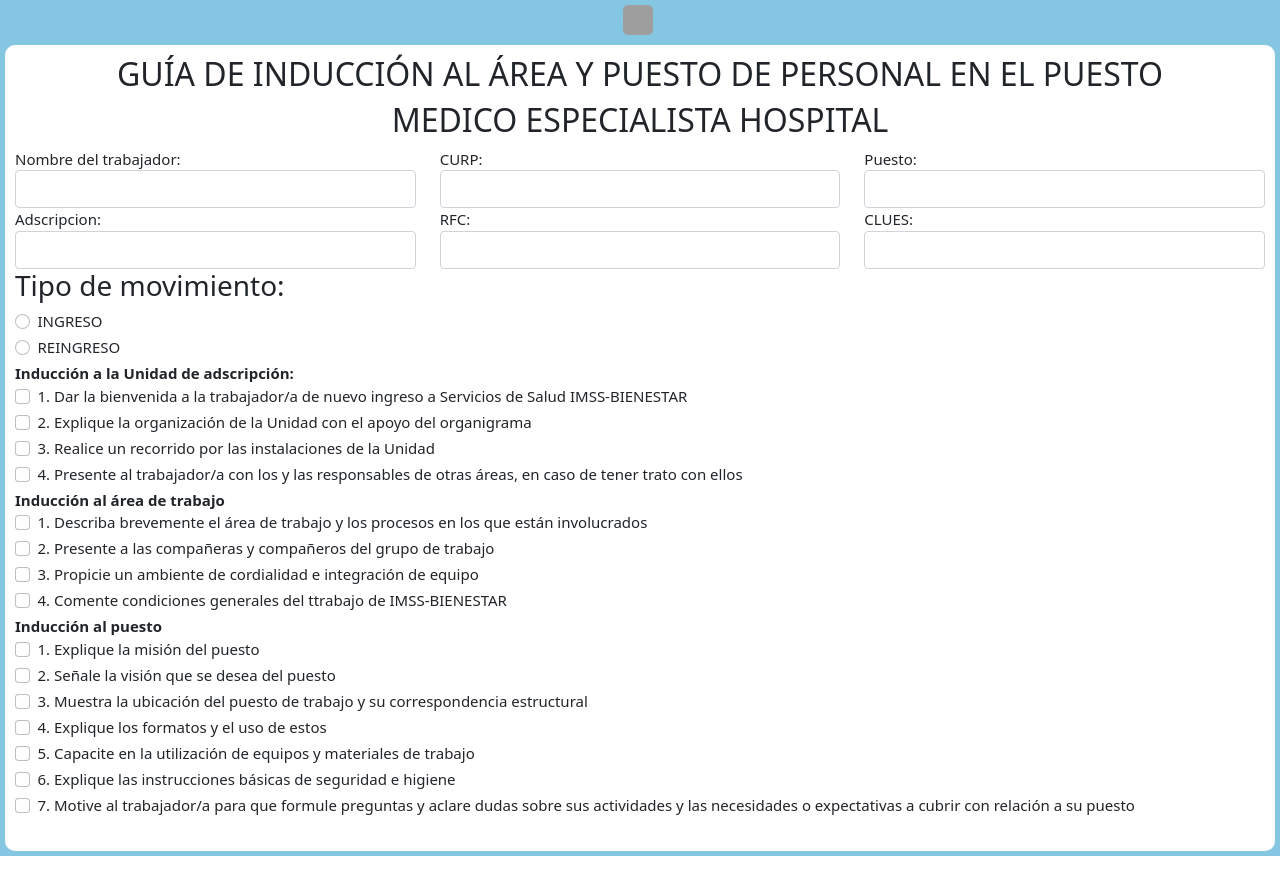
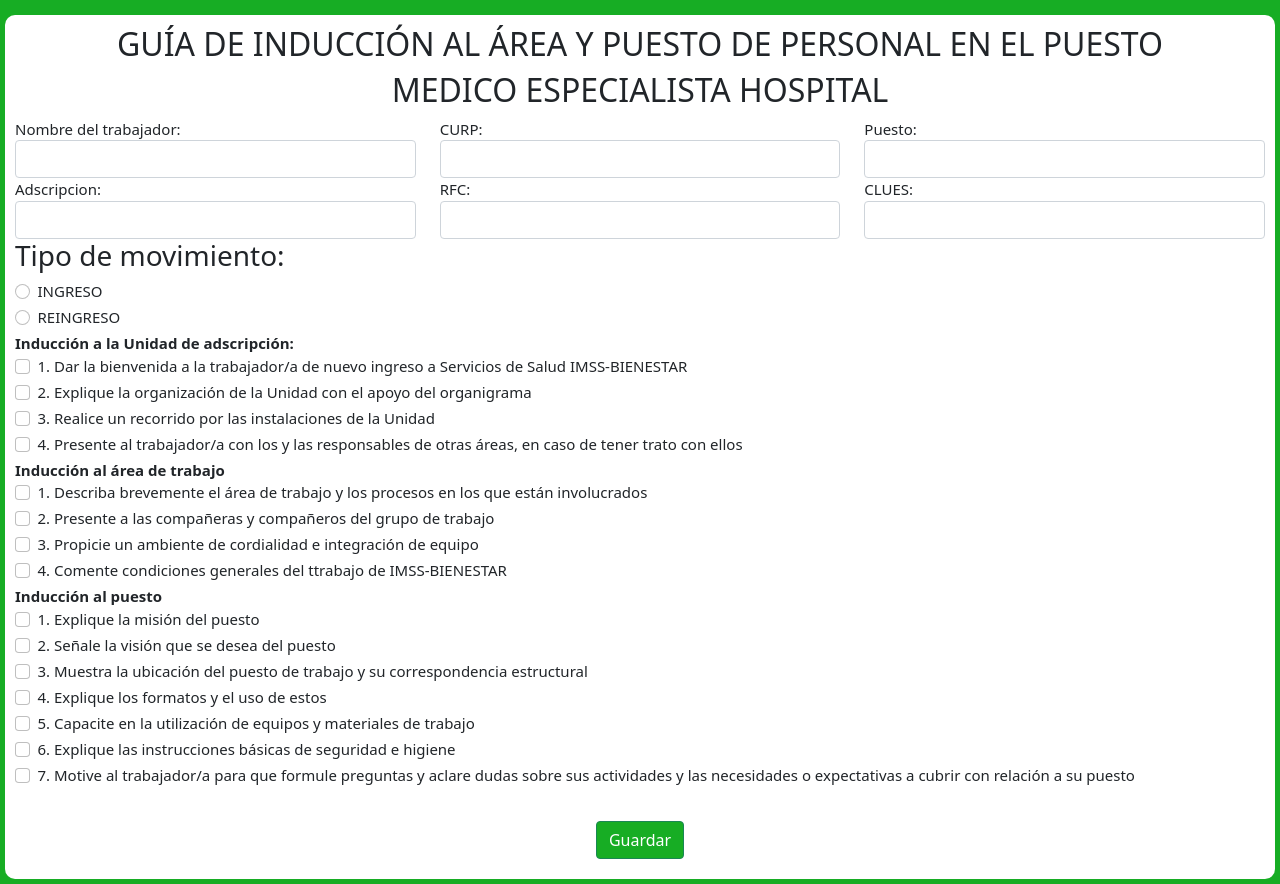
Before and after one commit to talentorh/pasantes, a PHP site: page / in a window 1280 px wide. Before the commit the page ends 856 px from the top, so only its background shows below. Run offline with PHP 8.4, Linux system fonts and the light colour scheme; some libraries are stand-ins or nearby versions; grey boxes are pictures that could not be loaded.

Commit message:
actualizacion checklist

```diff
--- a/index.php
+++ b/index.php
@@ -20,14 +20,13 @@
 
 <script src="https://ajax.googleapis.com/ajax/libs/jquery/2.1.1/jquery.min.js"></script>
 
-<div class="container-xxl" style="width: 100%; height:100%; background-color: #85C7E3; padding:5px;">
+<div class="container-xxl" style="width: 100%; height:100%; background-color: #17AD24; padding:5px;">
 
 <div style="width: 100%; height: auto; display: flex; align-items: center; justify-content: center;">
 
-<img src="img\OIP.jpg" class="img-fluid" style="width:30px; height:30px; border-radius: 5px;">&nbsp;
 </div>
 <form id="guardardatos" name="guardardatos">
-<div id="message"></div>
+<div id="mensaje"></div>
 <script>
                 $("#guardardatos").on("submit", function(e) {
                     e.preventDefault();
@@ -40,10 +39,10 @@
                         contentType: false,
                         processData: false,
                         beforeSend: function(objeto) {
-                            $('#message').html('<div id="message" style="position: fixed;  top: 0px; left: 0px;  width: 100%; height: 100%; z-index: 9999;  opacity: .7; background: url(../imagenes/loader.gif) 50% 50% no-repeat rgb(249,249,249);"><br/></div>');
+                            $('#mensaje').html('<div id="mensaje" style="position: fixed;  top: 0px; left: 0px;  width: 100%; height: 100%; z-index: 9999;  opacity: .7; background: url(../img/loader.gif) 50% 50% no-repeat rgb(249,249,249);"><br/></div>');
                         },
                         success: function(data) {
-                            $("#message").html(data);
+                            $("#mensaje").html(data);
                         }
                     })
                 })
@@ -52,7 +51,6 @@
 <div style="width: 100%; height: 100%; background-color: white; border-radius: 10px; padding: 10px; font-size: 15px; margin-top: 10px;">
 <div class="containeroficial" id="contenedor">
 <div style="width: 100%; height: 100%;">
-
     <div class="containerinduccion">
 <div>
         <h2 id="h2">Guía de inducción al área y puesto de personal en el puesto</h2>
@@ -84,88 +82,98 @@
     <input type="text" class="form-control">
 </div>
 </div>
-<div class="container2">
+<div class="custom-control custom-checkbox text-inline">
 <div>
     <h3>Tipo de movimiento:</h3>
 </div>
 <div class="form-check">
-    <input class="form-check-input" type="radio" name="flexRadioDefault" id="flexRadioDefault1">
+    <input class="form-check-input" type="radio" name="flexRadioDefault" id="flexRadioDefault1" value="si">
     <label class="form-check-label" for="flexRadioDefault1">INGRESO<label>
 </div>
 <div class="form-check">
-    <input class="form-check-input" type="radio" name="flexRadioDefault" id="flexRadioDefault1">
-    <label class="form-check-label" for="flexRadioDefault1">REINGRESO</label>
+    <input class="form-check-input" type="radio" name="flexRadioDefault" id="flexRadioDefault2" value="si">
+    <label class="form-check-label" for="flexRadioDefault2">REINGRESO</label>
 </div>
-<div>
+<div class="col-md-12">
     <strong>Inducción a la Unidad de adscripción:</strong>
 </div>
 <div class="form-check">
-    <input class="form-check-input" type="checkbox" value="" id="flexCheckDefault">
+    <input class="form-check-input" name="darbienvenida" type="checkbox" value="si" id="flexCheckDefault">
     <label class="form-check-label" for="flexCheckDefault">1. Dar la bienvenida a la trabajador/a de nuevo ingreso a Servicios de Salud IMSS-BIENESTAR</label>
 </div>
 <div class="form-check">
-    <input class="form-check-input" type="checkbox" value="" id="flexCheckDefault">
+    <input class="form-check-input" name="expliqueorganizacion" type="checkbox" value="si" id="flexCheckDefault">
     <label class="form-check-label" for="flexCheckDefault">2. Explique la organización de la Unidad con el apoyo del organigrama</label>
 </div>
 <div class="form-check">
-    <input class="form-check-input" type="checkbox" value="" id="flexCheckDefault">
+    <input class="form-check-input" name="realicerecorrido" type="checkbox" value="si" id="flexCheckDefault">
     <label class="form-check-label" for="flexCheckDefault">3. Realice un recorrido por las instalaciones de la Unidad</label>
 </div>
 <div class="form-check">
-    <input class="form-check-input" type="checkbox" value="" id="flexCheckDefault">
+    <input class="form-check-input" name="presentetrabajador" type="checkbox" value="si" id="flexCheckDefault">
     <label class="form-check-label" for="flexCheckDefault">4. Presente al trabajador/a con los y las responsables de otras áreas, en caso de tener trato con ellos</label>
 </div>
-<div>
+<div class="col-md-12">
     <strong>Inducción al área de trabajo</strong>
 </div>
 <div class="form-check">
-    <input class="form-check-input" type="checkbox" value="" id="flexCheckDefault">
+    <input class="form-check-input" name="describabreve" type="checkbox" value="si" id="flexCheckDefault">
     <label class="form-check-label" for="flexCheckDefault">1. Describa brevemente el área de trabajo y los procesos en los que están involucrados</label>
 </div>
 <div class="form-check">
-    <input class="form-check-input" type="checkbox" value="" id="flexCheckDefault">
+    <input class="form-check-input" name="presentegrupo" type="checkbox" value="si" id="flexCheckDefault">
     <label class="form-check-label" for="flexCheckDefault">2. Presente a las compañeras y compañeros del grupo de trabajo</label>
 </div>
 <div class="form-check">
-    <input class="form-check-input" type="checkbox" value="" id="flexCheckDefault">
+    <input class="form-check-input" name="propicieambiente" type="checkbox" value="si" id="flexCheckDefault">
     <label class="form-check-label" for="flexCheckDefault">3. Propicie un ambiente de cordialidad e integración de equipo</label>
 </div>
 <div class="form-check">
-    <input class="form-check-input" type="checkbox" value="" id="flexCheckDefault">
+    <input class="form-check-input" name="comentecondiciones" type="checkbox" value="si" id="flexCheckDefault">
     <label class="form-check-label" for="flexCheckDefault">4. Comente condiciones generales del ttrabajo de IMSS-BIENESTAR</label>
 </div>
-<div>
+<div class="col-md-12">
     <strong>Inducción al puesto</strong>
 </div>
 <div class="form-check">
-    <input class="form-check-input" type="checkbox" value="" id="flexCheckDefault">
+    <input class="form-check-input" name="expliquemision" type="checkbox" value="si" id="flexCheckDefault">
     <label class="form-check-label" for="flexCheckDefault">1. Explique la misión del puesto</label>
 </div>
 <div class="form-check">
-    <input class="form-check-input" type="checkbox" value="" id="flexCheckDefault">
+    <input class="form-check-input" name="senalevision" type="checkbox" value="si" id="flexCheckDefault">
     <label class="form-check-label" for="flexCheckDefault">2. Señale la visión que se desea del puesto</label>
 </div>
 <div class="form-check">
-    <input class="form-check-input" type="checkbox" value="" id="flexCheckDefault">
+    <input class="form-check-input" name="muestraubicacion" type="checkbox" value="si" id="flexCheckDefault">
     <label class="form-check-label" for="flexCheckDefault">3. Muestra la ubicación del puesto de trabajo y su correspondencia estructural</label>
 </div>
 <div class="form-check">
-    <input class="form-check-input" type="checkbox" value="" id="flexCheckDefault">
+    <input class="form-check-input" name="expliqueformatos" type="checkbox" value="si" id="flexCheckDefault">
     <label class="form-check-label" for="flexCheckDefault">4. Explique los formatos y el uso de estos</label>
 </div>
 <div class="form-check">
-    <input class="form-check-input" type="checkbox" value="" id="flexCheckDefault">
+    <input class="form-check-input" name="capaciteutilizacion" type="checkbox" value="si" id="flexCheckDefault">
     <label class="form-check-label" for="flexCheckDefault">5. Capacite en la utilización de equipos y materiales de trabajo</label>
 </div>
 <div class="form-check">
-    <input class="form-check-input" type="checkbox" value="" id="flexCheckDefault">
+    <input class="form-check-input" name="expliqueinstrucciones" type="checkbox" value="si" id="flexCheckDefault">
     <label class="form-check-label" for="flexCheckDefault">6. Explique las instrucciones básicas de seguridad e higiene</label>
 </div>
 <div class="form-check">
-    <input class="form-check-input" type="checkbox" value="" id="flexCheckDefault">
+    <input class="form-check-input" name="motivetrabajador" type="checkbox" value="si" id="flexCheckDefault">
     <label class="form-check-label" for="flexCheckDefault">7. Motive al trabajador/a para que formule preguntas y aclare dudas sobre sus actividades y las necesidades o expectativas a cubrir con relación a su puesto<br><br></label>
 </div>
 </div>
+<?php
+$idempleado = 20;
+?>
+<input type="hidden" name="idempleado" value="<?php echo $idempleado ?>">
     </div>
+    <div style="width: 100%; height: auto; padding: 10px; background-color: white; display: flex; justify-content: center; align-items: center;">
+        <input type="submit" class="btn btn-success" value="Guardar" id="guardar" style="background-color: #17AD24">
+            </div>
+            </form>
+        </div>
+            </div>
 </body>
 </html>
```
Also changed, not shown: clases/conexion.php (added, +33 -0 lines), guardarInduccion.php (+53 -0 lines), 1 other file.
